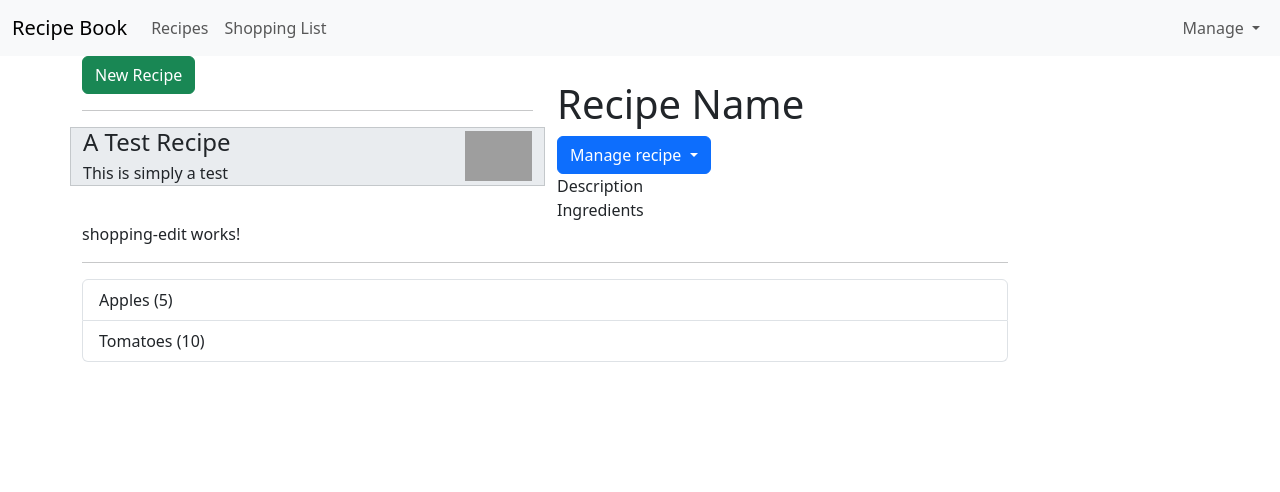
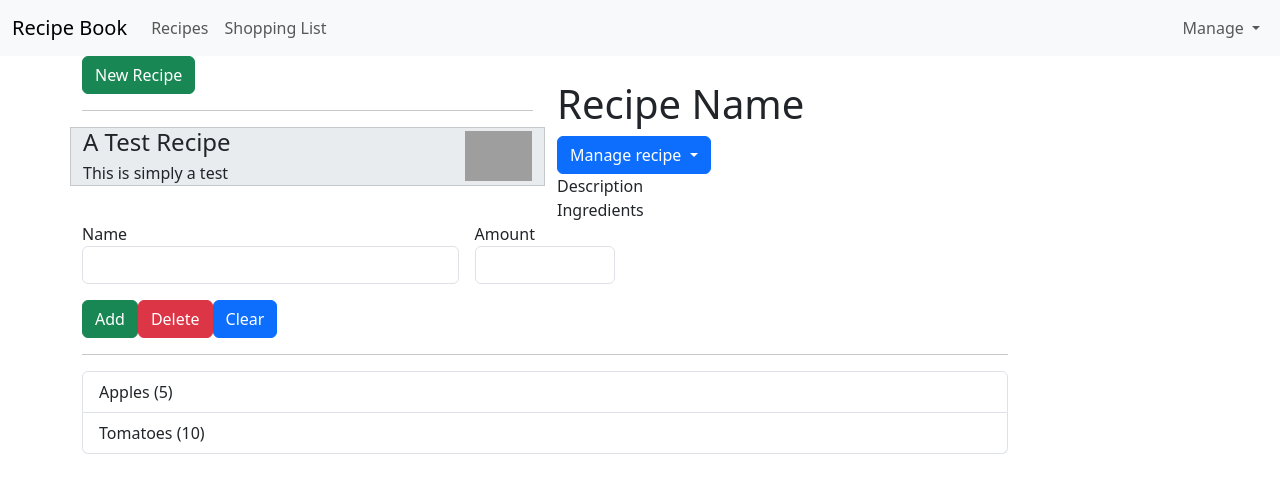
Before and after one commit to MirakuSan/angular-course-project, an Angular app: page / in a window 1280 px wide. Shown: the top 492 px of the page. Built offline with nearby package versions, Linux system fonts and the light colour scheme; grey boxes are pictures that could not be loaded.

Commit message:
add template for shopping-edit template

```diff
--- a/src/app/shopping/shopping-list/shopping-edit/shopping-edit.component.html
+++ b/src/app/shopping/shopping-list/shopping-edit/shopping-edit.component.html
@@ -1 +1,23 @@
-<p>shopping-edit works!</p>
+<div class="row">
+  <div class="col-12">
+    <form>
+      <div class="row g-3">
+        <div class="col-md-5 form-group mb-3">
+          <label for="name">Name</label>
+          <input type="text" id="name" class="form-control">
+        </div>
+        <div class="col-md-2 form-group mb-3">
+          <label for="amount">Amount</label>
+          <input type="number" id="amount" class="form-control">
+        </div>
+      </div>
+      <div class="row justify-content-around">
+        <div class="col-12">
+          <button class="btn btn-success" type="submit">Add</button>
+          <button class="btn btn-danger" type="button">Delete</button>
+          <button class="btn btn-primary" type="button">Clear</button>
+        </div>
+      </div>
+    </form>
+  </div>
+</div>
```
